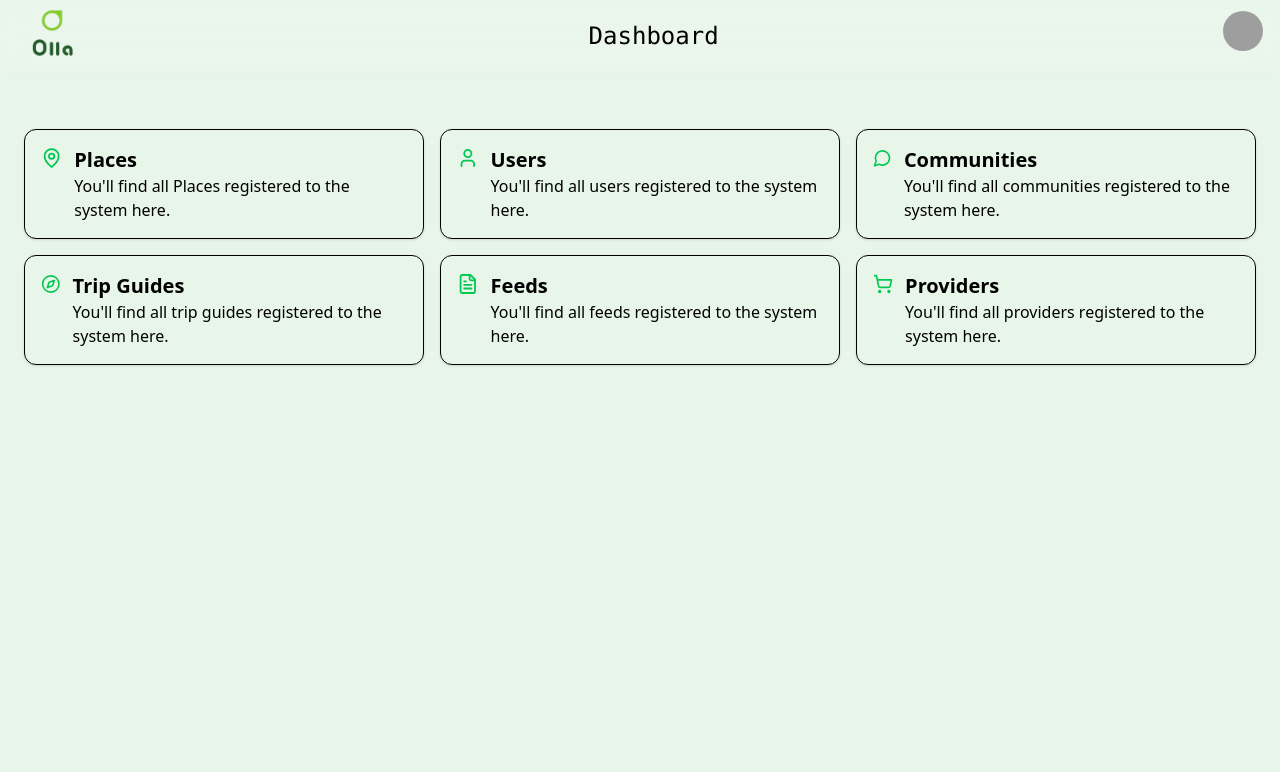
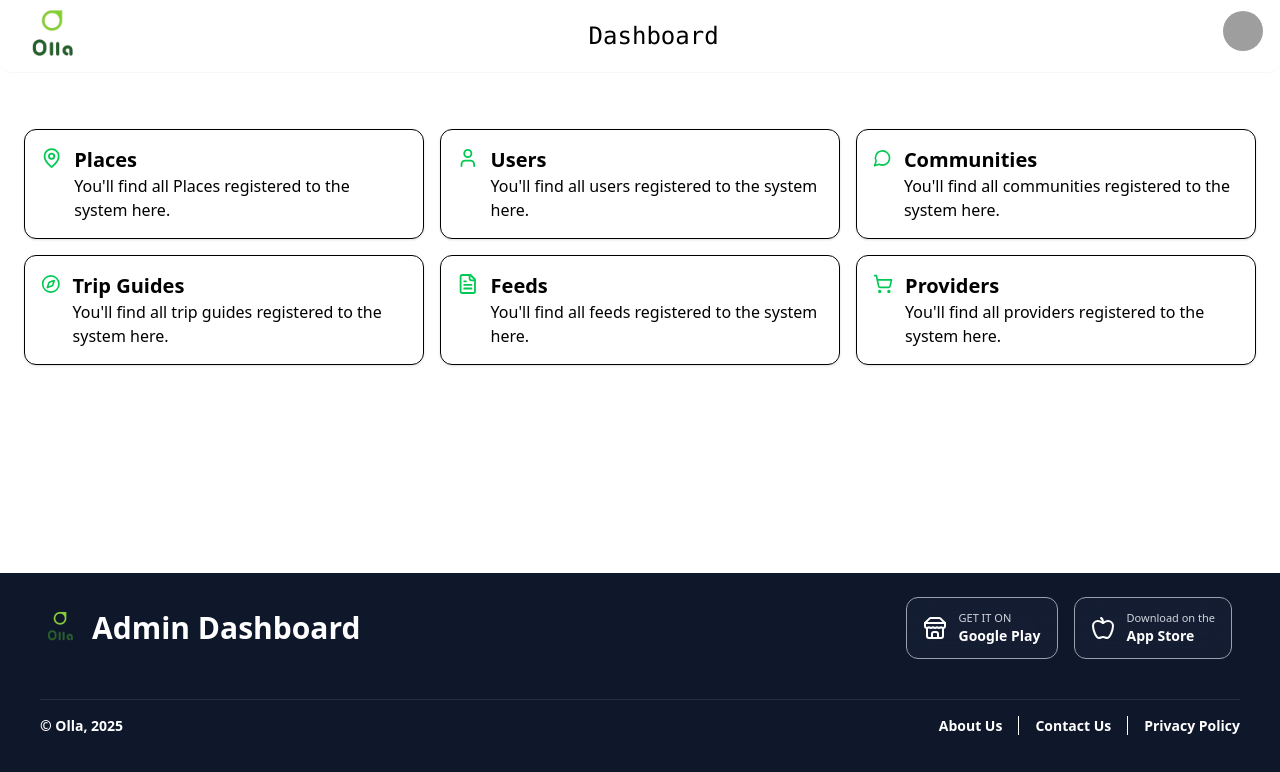
Before and after one commit to xeureka/Olla-Admin-New, a React (Vite) app: page / in a window 1280 px wide. Shown: the top 772 px of the page. Built offline with nearby package versions, Linux system fonts and the light colour scheme; grey boxes are pictures that could not be loaded.

Commit message:
code cleanup and Navbar and footer shared over the whole componenets

```diff
--- a/src/App.jsx
+++ b/src/App.jsx
@@ -1,18 +1,27 @@
+import { Routes, Route } from 'react-router-dom';
 import React from 'react';
-import Navbar from './components/Navbar';
-import Dashboard from './components/Dashboard'
-
-
-// Lucide Icons
+import Layout from './components/Layout'; // Import shared layout
+import Dashboard from './components/Dashboard';
+import PlaceList from './pages/PlaceList';
+import UserList from './pages/UserList';
+import Community from './pages/Community';
+import Trip from './pages/Trip';
+import Providers from './pages/Providers';
+import Feeds from './pages/Feeds';
 
 const App = () => {
   return (
-    <div className='bg-[#e8f5e9] h-screen '>
-      <Navbar searchbar={true} />
-      <Dashboard />
-
-
-    </div>
+    <Routes>
+      <Route path="/" element={<Layout />}>
+        <Route index element={<Dashboard />} />
+        <Route path="/placeList" element={<PlaceList />} />
+        <Route path="/userList" element={<UserList />} />
+        <Route path="/communityList" element={<Community />} />
+        <Route path="/tripGuideList" element={<Trip />} />
+        <Route path="/providersList" element={<Providers />} />
+        <Route path="/feedList" element={<Feeds />} />
+      </Route>
+    </Routes>
   );
 };
 
--- a/src/components/Dashboard.jsx
+++ b/src/components/Dashboard.jsx
@@ -3,12 +3,7 @@ import { Routes, Route, Link } from 'react-router-dom';
 
 // import Navbar from './Navbar';
 // import Footer from './Footer';
-import PlaceList from '../pages/PlaceList';
-import UserList from '../pages/UserList';
-import Community from '../pages/Community';
-import Trip from '../pages/Trip';
-import Providers from '../pages/Providers';
-import Feeds from '../pages/Feeds';
+
 
 // Lucide Icons
 import { MapPin, User, MessageCircle, Compass, FileText, ShoppingCart } from 'lucide-react';
@@ -71,32 +66,24 @@ const Dashboard = () => {
 
 
 
-      {/* Routes */}
-      <Routes>
-        <Route path="/placeList" element={<PlaceList />} />
-        <Route path="/userList" element={<UserList />} />
-        <Route path="/communityList" element={<Community />} />
-        <Route path="/tripGuideList" element={<Trip />} />
-        <Route path="/feedList" element={<Feeds />} />
-        <Route path="/providersList" element={<Providers />} />
-      </Routes>
+
 
     </div>
   );
 };
 
-// Card component
-const DashboardCard = ({ icon, title, to, description }) => (
-  <Link
-    to={to}
-    className="border rounded-xl shadow p-4 hover:shadow-lg transition flex items-start gap-3"
-  >
-    {icon}
-    <div>
-      <h3 className="text-xl font-semibold">{title}</h3>
-      <p className="text-sm text-gray-600">{description}</p>
-    </div>
-  </Link>
-);
+// // Card component
+// const DashboardCard = ({ icon, title, to, description }) => (
+//   <Link
+//     to={to}
+//     className="border rounded-xl shadow p-4 hover:shadow-lg transition flex items-start gap-3"
+//   >
+//     {icon}
+//     <div>
+//       <h3 className="text-xl font-semibold">{title}</h3>
+//       <p className="text-sm text-gray-600">{description}</p>
+//     </div>
+//   </Link>
+// );
 
 export default Dashboard;
--- a/src/components/Footer.jsx
+++ b/src/components/Footer.jsx
@@ -16,57 +16,54 @@ export const Footer = () => {
   }, []);
 
   return (
-    <div className="mt-10 bottom-0 w-full bg-white bg-opacity-30 backdrop-blur-md">
+    <div className="mt-10 bottom-0 w-full bg-slate-900 p-6 bg-opacity-30 backdrop-blur-md">
       <div className="mx-auto text-white pb-10 px-4">
         <div
           className={`flex w-full ${
             isWindowSmall
               ? "flex-col justify-center items-center"
-              : "justify-between"
+              : "justify-between items-center"
           }`}
         >
+          {/* Logo and Title */}
           <h1
-            className={`text-3xl text-white flex flex-row items-center ${
-              isWindowSmall ? "justify-center" : ""
+            className={`text-3xl text-white flex items-center ${
+              isWindowSmall ? "justify-center mb-6" : ""
             }`}
           >
-            <img src={Logo} className="w-[10%]" alt="Logo" />
-            <span className="ml-2">Admin Page</span>
+            <img src={Logo} className="w-10 h-10 mr-3" alt="Logo" />
+            <span className="font-semibold">Admin Dashboard</span>
           </h1>
 
-          <div className="flex justify-center flex-wrap mt-10 md:mt-0">
+          {/* App Store Links */}
+          <div className="flex justify-center flex-wrap mt-4 md:mt-0">
             {/* Google Play */}
-            <div className="flex items-center border w-auto rounded-lg px-4 py-2 mx-2">
-              <Store className="w-7 h-7 md:w-8 md:h-8 text-white" />
+            <button className="flex items-center border border-gray-400 hover:border-white transition rounded-xl px-4 py-3 mx-2 bg-slate-800/40 backdrop-blur-md">
+              <Store className="w-6 h-6 text-white" />
               <div className="text-left ml-3">
-                <p className="text-xs text-gray-200">Download on</p>
-                <p className="text-sm md:text-base">Google Play Store</p>
+                <p className="text-[11px] text-gray-300">GET IT ON</p>
+                <p className="text-sm font-semibold">Google Play</p>
               </div>
-            </div>
+            </button>
 
-            {/* Apple Store */}
-            <div className="flex items-center border w-auto rounded-lg px-4 py-2 mx-2">
-              <Apple className="w-7 h-7 md:w-8 md:h-8 text-white" />
+            {/* App Store */}
+            <button className="flex items-center border border-gray-400 hover:border-white transition rounded-xl px-4 py-3 mx-2 bg-slate-800/40 backdrop-blur-md">
+              <Apple className="w-6 h-6 text-white" />
               <div className="text-left ml-3">
-                <p className="text-xs text-gray-200">Download on</p>
-                <p className="text-sm md:text-base">Apple Store</p>
+                <p className="text-[11px] text-gray-300">Download on the</p>
+                <p className="text-sm font-semibold">App Store</p>
               </div>
-            </div>
+            </button>
           </div>
         </div>
 
-        <div className="mt-2 flex flex-col md:flex-row md:justify-between items-center text-sm text-gray-400">
-          <p className="order-2 md:order-1 mt-8 md:mt-0 ml-3">
-            &copy; Olla, {new Date().getFullYear()}.
-          </p>
-          <div className="order-1 md:order-2">
-            <span className="px-2 cursor-pointer hover:underline">About us</span>
-            <span className="px-2 border-l cursor-pointer hover:underline">
-              Contact us
-            </span>
-            <span className="px-2 border-l mr-3 cursor-pointer hover:underline">
-              Privacy Policy
-            </span>
+        {/* Bottom Links */}
+        <div className="mt-10 flex flex-col md:flex-row md:justify-between items-center text-sm text-white font-bold border-t border-white/10 pt-4">
+          <p className="order-2 md:order-1 mt-4 md:mt-0">&copy; Olla, {new Date().getFullYear()}</p>
+          <div className="order-1 md:order-2 space-x-4">
+            <span className="cursor-pointer hover:underline">About Us</span>
+            <span className="border-l pl-4 cursor-pointer hover:underline">Contact Us</span>
+            <span className="border-l pl-4 cursor-pointer hover:underline">Privacy Policy</span>
           </div>
         </div>
       </div>
@@ -74,5 +71,4 @@ export const Footer = () => {
   );
 };
 
-
 export default Footer;
--- a/src/components/Layout.jsx
+++ b/src/components/Layout.jsx
@@ -1,12 +1,15 @@
 import React from 'react';
 import Navbar from './Navbar';
 import Footer from './Footer';
+import { Outlet } from 'react-router-dom';
 
-const Layout = ({ children }) => {
+const Layout = () => {
   return (
-    <div className="flex flex-col min-h-screen bg-[#e8f5e9]">
-      <Navbar searchbar={true} />
-      <main className="flex-grow">{children}</main>
+    <div className="min-h-screen flex flex-col">
+      <Navbar />
+      <main className="flex-grow">
+        <Outlet />
+      </main>
       <Footer />
     </div>
   );
--- a/src/components/Navbar.jsx
+++ b/src/components/Navbar.jsx
@@ -1,6 +1,7 @@
 import React, { useRef, useEffect, useState } from "react";
 import { FiSearch } from "react-icons/fi";
 import Logo from "../public/images/logo.png";
+import {Link } from 'react-router-dom'
 
 const Navbar = (props) => {
   const { brandText, searchbar } = props;
@@ -27,8 +28,10 @@ const Navbar = (props) => {
       className={`sticky w-full p-1 mb-8 top-0 z-40 flex flex-row flex-wrap items-center justify-between bg-white/10 dark:bg-white backdrop-blur-lg border-b border-gray-200/30 text-black  text-3xl`}
       style={{ borderRadius: "10px" }}
     >
-      <img className="h-16 w-16 ml-4 rounded-full" src={Logo} alt="logo" />
 
+      <Link to='/'>
+        <img className="h-16 w-16 ml-4 rounded-full" src={Logo} alt="logo"  />
+      </Link>
       {/* {searchbar ? (
         <div className="relative mt-[3px] flex h-[61px] w-1/2 flex-grow items-center justify-around gap-2 rounded-full bg-white px-2 py-2 shadow-xl shadow-shadow-500 dark:!bg-navy-800 dark:shadow-none md:w-[395px] md:flex-grow-0 md:gap-1 xl:w-[395px] xl:gap-2">
           <div className="flex h-full items-center rounded-full bg-lightPrimary text-navy-700 dark:bg-navy-900 dark:text-white xl:w-[355px] border border-solid border-[#93cc4e] border-[0.15rem]">
```
